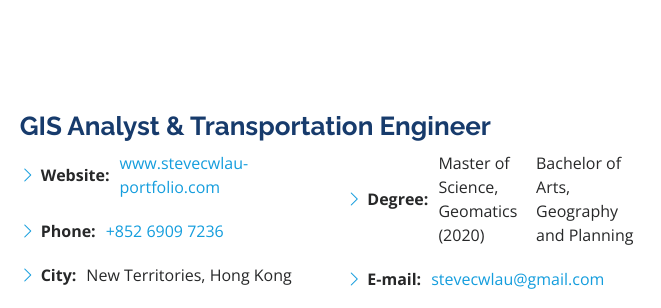
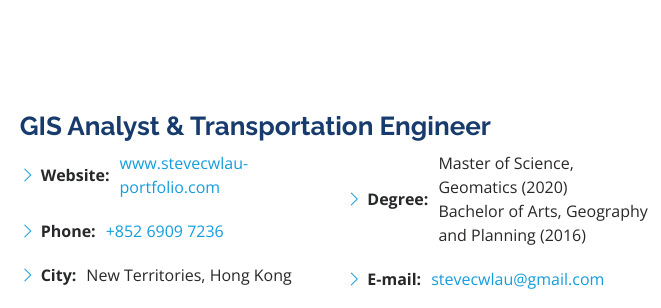
Before and after one commit to stevecwlau/steve-portfolio, a plain HTML site: page index.html in a window 1280 px wide. Shown: the part 857-1165 px from the top of the page, 619-1280 px from the left. Drawn offline with nearby package versions, Linux system fonts and the light colour scheme.

Commit message:
Update index.html

```diff
--- a/index.html
+++ b/index.html
@@ -99,7 +99,7 @@
               </div>
               <div class="col-lg-6">
                 <ul>
-                  <li><i class="bi bi-chevron-right"></i> <strong>Degree:</strong> <span>Master of Science, Geomatics (2020)</span><span>Bachelor of Arts, Geography and Planning</span></li>
+                  <li><i class="bi bi-chevron-right"></i> <strong>Degree:</strong> <span>Master of Science, Geomatics (2020) <br> Bachelor of Arts, Geography and Planning (2016)</span></li>
                   <li><i class="bi bi-chevron-right"></i> <strong>E-mail:</strong> <a href="mailto:stevecwlau@gmail.com">stevecwlau@gmail.com</a></li>
                 </ul>
               </div>
```
